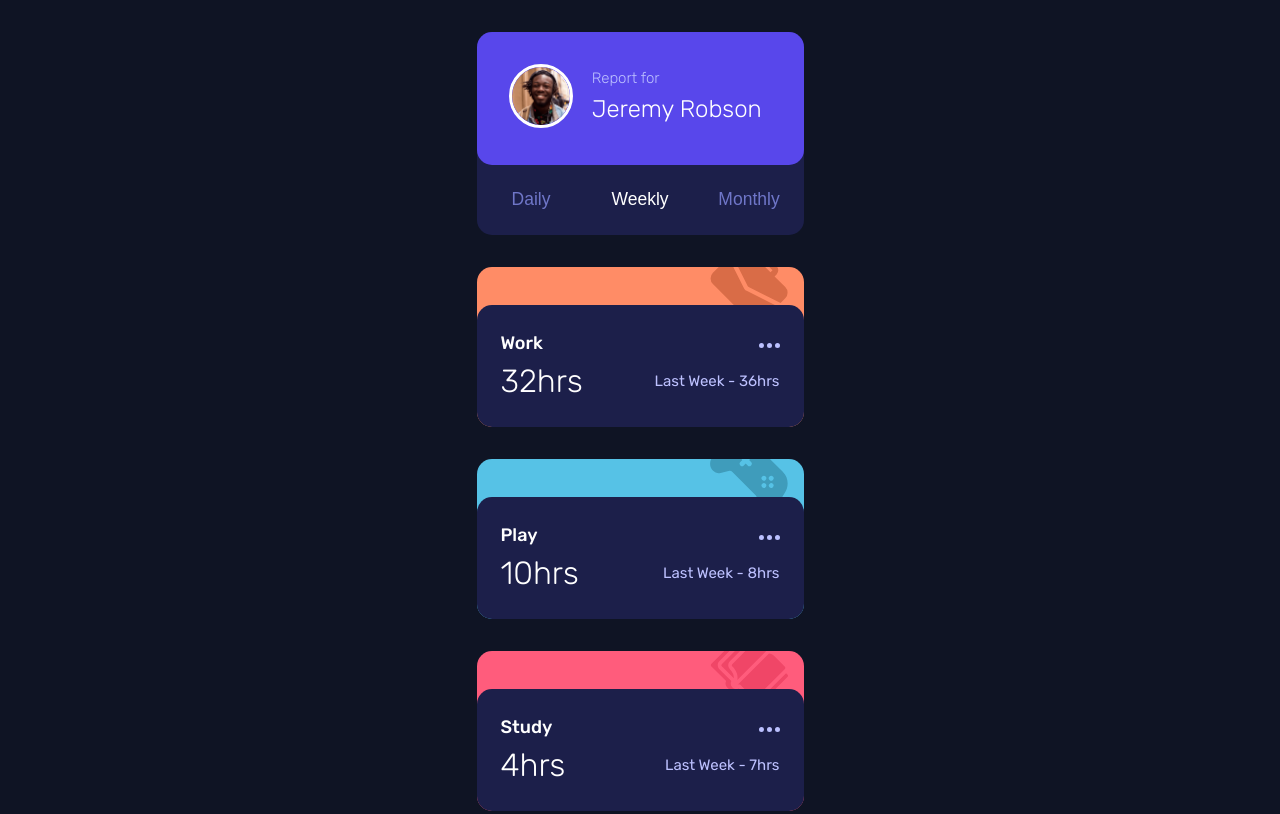
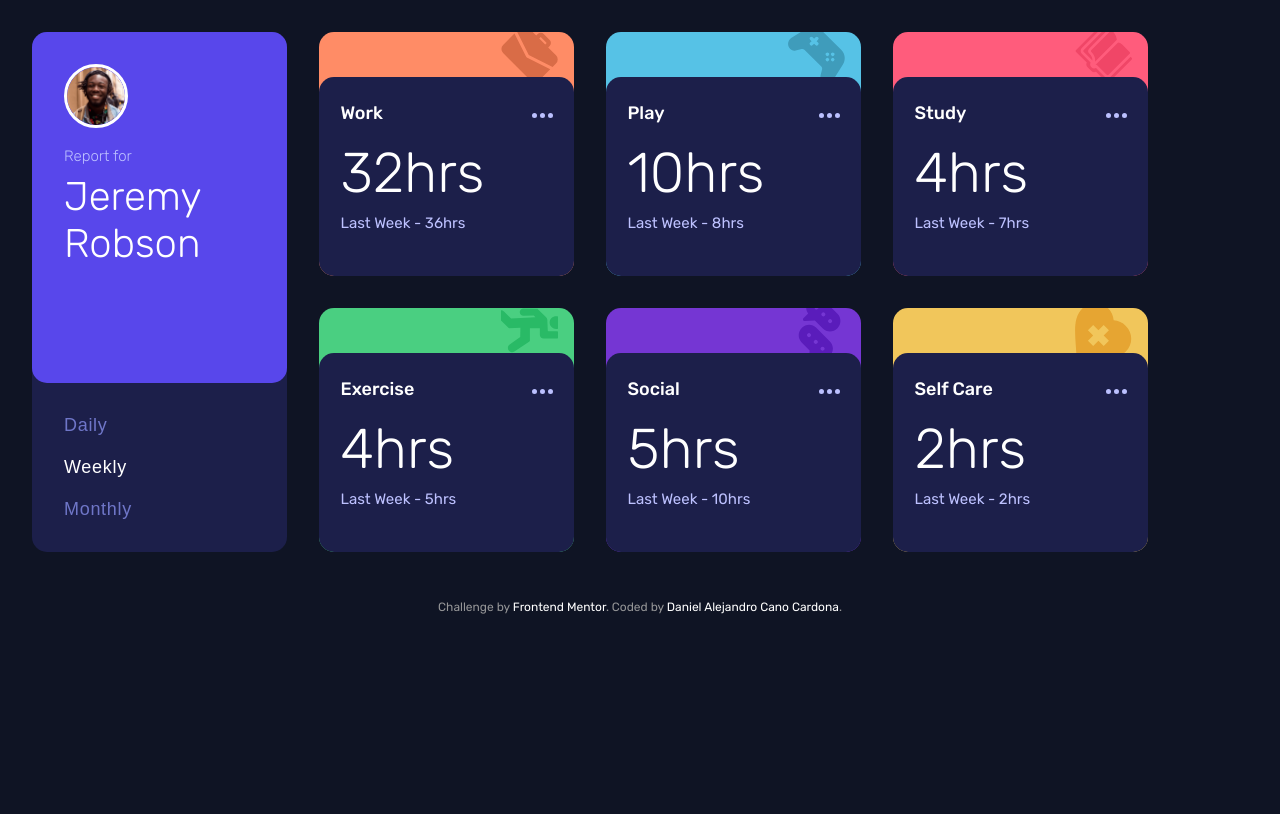
Before and after one commit to Dacardonac/fem-time-tracking-dashboard, a website built with Vite: page index.html in a window 1280 px wide. Shown: the top 814 px of the page. Built offline with nearby package versions, Linux system fonts and the light colour scheme; some packages are replaced by stand-ins of ours.

Commit message:
feat: enhance card and dashboard styles for improved layout and responsiveness

```diff
--- a/src/styles/base/_global.scss
+++ b/src/styles/base/_global.scss
@@ -1,9 +1,11 @@
 body {
-  font-family: "Rubik", sans-serif;
+  font-family: 'Rubik', sans-serif;
   background-color: var(--navy-950);
   color: var(--white);
   display: flex;
   flex-direction: column;
   align-items: center;
   justify-content: center;
+  width: 100%; /* O un ancho específico como max-width */
+  margin: 0 auto;
 }
--- a/src/styles/components/cards.scss
+++ b/src/styles/components/cards.scss
@@ -1,7 +1,7 @@
 .container {
   display: flex;
   flex-direction: column;
-  gap: 2rem;
+  gap: 24px;
 
   .card {
     width: 327px;
@@ -39,7 +39,7 @@
       &-details {
         display: flex;
         justify-content: space-between;
-        align-items: center;
+        align-items: baseline;
       }
 
       &-title {
@@ -71,3 +71,88 @@
     }
   }
 }
+
+@media (min-width: 600px) and (max-width: 1024px) {
+  .container {
+    display: flex;
+    flex-direction: row;
+    flex-wrap: wrap;
+    justify-content: center;
+    gap: 24px;
+
+    .card {
+      width: 188px;
+      height: 213px;
+
+      &__header {
+        width: 100%;
+        height: 33px;
+        &-icon {
+          width: 57px;
+          height: auto;
+          object-fit: cover;
+          position: relative;
+        }
+      }
+
+      &__content {
+        width: 188px;
+        height: 180px;
+        padding: 25.5px 21.5px 25.5px 21.5px;
+        &-details {
+          flex-direction: column;
+        }
+        &-hours {
+          font-size: 56px;
+          line-height: 66px;
+          margin-top: 16px;
+        }
+        &-options {
+          & img {
+            width: 15.51px;
+            height: 3.64px;
+          }
+        }
+      }
+    }
+  }
+}
+
+@media (min-width: 1025px) {
+  .container {
+    display: flex;
+    flex-direction: row;
+    flex-wrap: wrap;
+    gap: 32px;
+
+    .card {
+      width: 255px;
+      height: 244px;
+
+      &__header {
+        width: 100%;
+        height: 45px;
+        &-icon {
+          width: 57px;
+          height: auto;
+          object-fit: cover;
+          position: relative;
+        }
+      }
+
+      &__content {
+        width: 255px;
+        height: 199px;
+        padding: 25.5px 21.5px 25.5px 21.5px;
+        &-details {
+          flex-direction: column;
+        }
+        &-hours {
+          font-size: 56px;
+          line-height: 66px;
+          margin-top: 16px;
+        }
+      }
+    }
+  }
+}
--- a/src/styles/components/dashboard.scss
+++ b/src/styles/components/dashboard.scss
@@ -2,7 +2,7 @@
   display: flex;
   flex-direction: column;
   align-items: center;
-  gap: 2rem;
+  gap: 24px;
   padding: 2rem;
 
   .user {
@@ -66,13 +66,15 @@
       }
     }
 
-    &__control-button {
+    &__control {
+      &-button {
         width: 109px;
         background-color: transparent;
         color: var(--purple-500);
         cursor: pointer;
-      font-size: 17.5px;
+        font-size: 18px;
         line-height: 21px;
+        letter-spacing: 0.7px;
 
         &:hover,
         &:focus {
@@ -86,3 +88,62 @@
       }
     }
   }
+}
+
+@media (min-width: 600px) and (max-width: 1024px) {
+  .dashboard {
+    .user {
+      width: 612px;
+
+      &__info {
+        width: 612px;
+        padding: 32px 39px 37px 32px;
+      }
+
+      &__controls {
+        justify-content: center;
+      }
+    }
+  }
+}
+
+@media (min-width: 1025px) {
+  .dashboard {
+    display: flex;
+    flex-direction: row;
+    gap: 32px;
+
+    .user {
+      width: 255px;
+      height: 520px;
+
+      &__info {
+        width: 255px;
+        height: 354px;
+        flex-direction: column;
+        align-items: baseline;
+      }
+
+      &__details {
+        &-name {
+          font-size: 40px;
+          line-height: 47px;
+        }
+      }
+
+      &__controls {
+        flex-direction: column;
+        align-items: baseline;
+        gap: 21px;
+        padding: 32px;
+        margin: 0;
+      }
+
+      &__control {
+        &-button {
+          text-align: left;
+        }
+      }
+    }
+  }
+}
```
Lines whose indentation alone changed are shown as unchanged.
